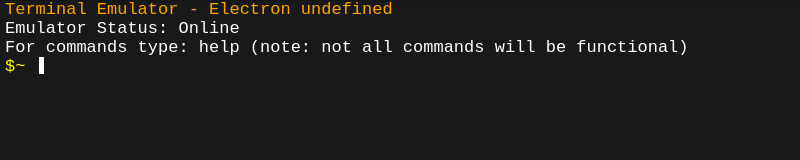
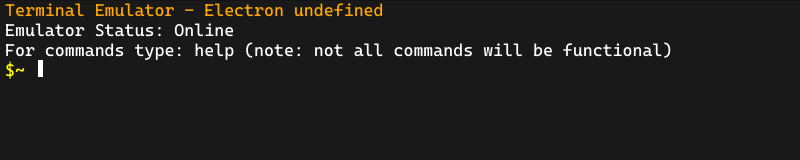
Before and after one commit to mellobacon/Termello, an Electron app: page index.html in a window 800 px wide. Drawn offline with Linux system fonts and the light colour scheme.

Commit message:
Changed font

```diff
--- a/styles/stylesheet.css
+++ b/styles/stylesheet.css
@@ -1,3 +1,8 @@
+@font-face {
+    font-family: Cascadia;
+    src: url("../components/Utility/Fonts/CascadiaCode.ttf");
+}
+
 * {
     box-sizing: border-box;
 }
@@ -16,7 +21,7 @@
 }
 .window {
     height: 100%;
-    font-family: monospace;
+    font-family: Cascadia, monospace;
     color: #ffffff;
     white-space: pre-wrap;
     word-wrap: break-word;
```
